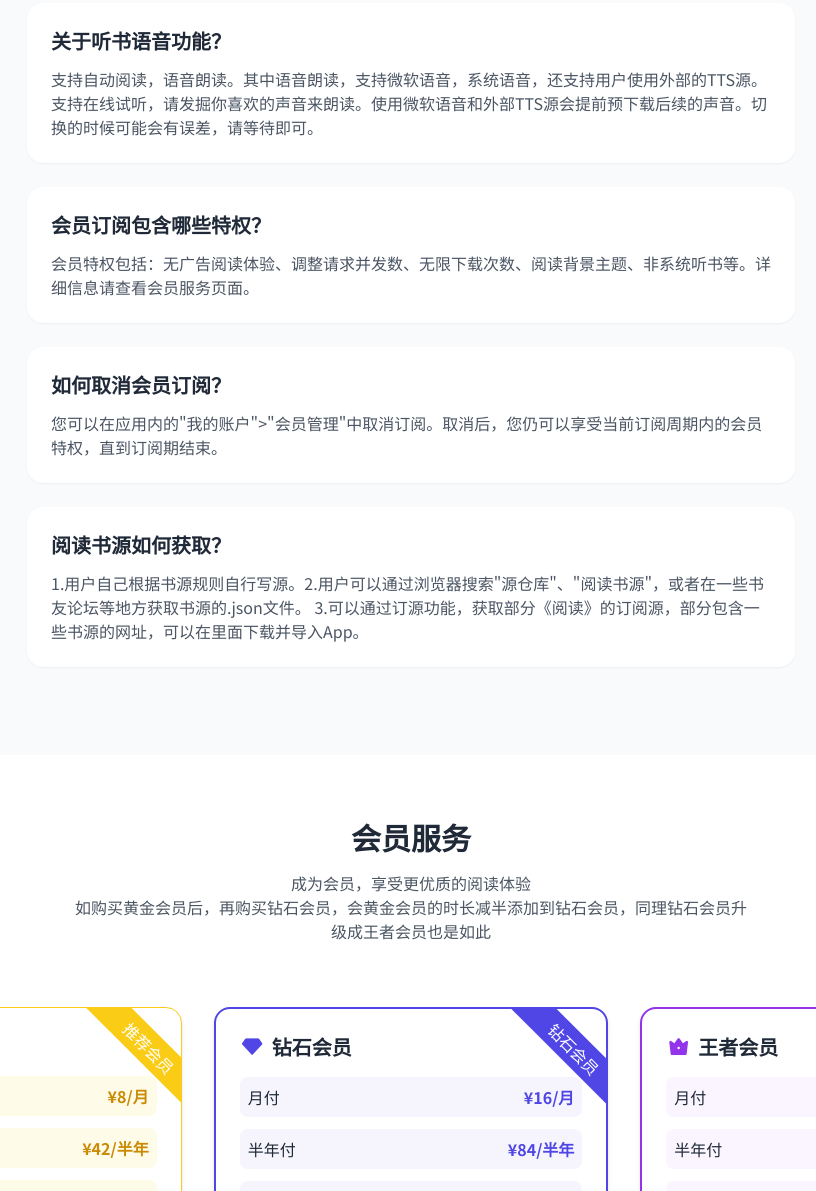
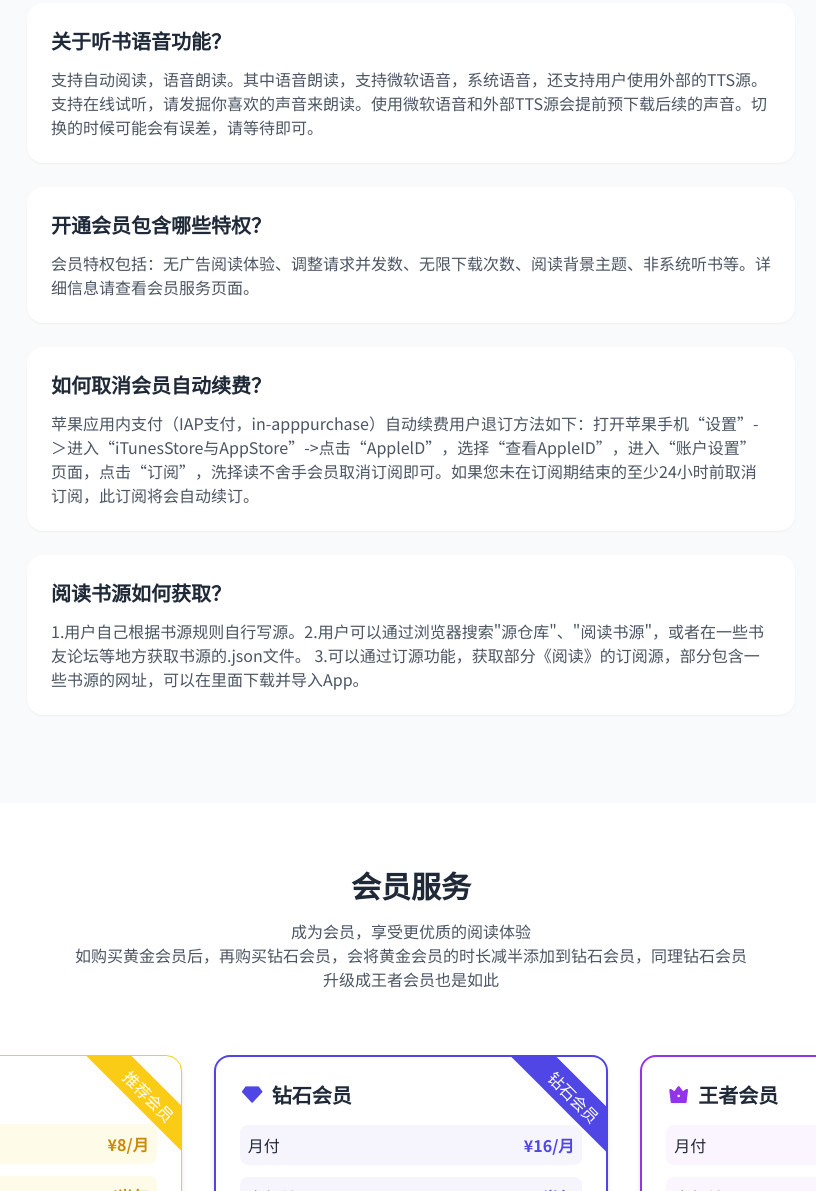
Before and after one commit to yueduyueyou/yueduyueyou, a plain HTML site: page index.html in a window 1280 px wide. Shown: the part 2943-4134 px from the top of the page, without its empty margins (229-1045 px from the left). Drawn offline with nearby package versions, Linux system fonts and the light colour scheme.

Commit message:
Update index.html

```diff
--- a/index.html
+++ b/index.html
@@ -99,6 +99,7 @@ box-shadow: 0 10px 25px -5px rgba(0, 0, 0, 0.1), 0 10px 10px -5px rgba(0, 0, 0,
 <div class="dropdown bg-white shadow-lg rounded p-2">
 <a href="#member-faq" class="block px-4 py-2 text-gray-700 hover:bg-gray-100 hover:text-primary rounded">常见问题</a>
 <a href="https://yueduyueyou.github.io/yueduyueyou/member-agreement.html" class="block px-4 py-2 text-gray-700 hover:bg-gray-100 hover:text-primary rounded">会员协议</a>
+<a href="https://yueduyueyou.github.io/yueduyueyou/auto-renewal-agreement.html" class="block px-4 py-2 text-gray-700 hover:bg-gray-100 hover:text-primary rounded">自动续费协议</a>
 </div>
 </div>
 <button class="bg-primary text-white px-6 py-2 rounded-button hover:bg-opacity-90 transition-all shadow-sm !rounded-button whitespace-nowrap">
@@ -356,12 +357,12 @@ App Store 下载
 支持在线试听，请发掘你喜欢的声音来朗读。使用微软语音和外部TTS源会提前预下载后续的声音。切换的时候可能会有误差，请等待即可。</p>
 </div>
 <div class="mb-6 bg-white p-6 rounded-lg shadow-sm">
-<h3 class="text-xl font-semibold mb-3">会员订阅包含哪些特权？</h3>
+<h3 class="text-xl font-semibold mb-3">开通会员包含哪些特权？</h3>
 <p class="text-gray-600">会员特权包括：无广告阅读体验、调整请求并发数、无限下载次数、阅读背景主题、非系统听书等。详细信息请查看会员服务页面。</p>
 </div>
 <div class="mb-6 bg-white p-6 rounded-lg shadow-sm">
-<h3 class="text-xl font-semibold mb-3">如何取消会员订阅？</h3>
-<p class="text-gray-600">您可以在应用内的"我的账户">"会员管理"中取消订阅。取消后，您仍可以享受当前订阅周期内的会员特权，直到订阅期结束。</p>
+<h3 class="text-xl font-semibold mb-3">如何取消会员自动续费？</h3>
+<p class="text-gray-600">苹果应用内支付（IAP支付，in-apppurchase）自动续费用户退订方法如下：打开苹果手机“设置”-＞进入“iTunesStore与AppStore”->点击“ApplelD”，选择“查看AppleID”，进入“账户设置”页面，点击“订阅”，洗择读不舍手会员取消订阅即可。如果您未在订阅期结束的至少24小时前取消订阅，此订阅将会自动续订。</p>
 </div>
 <div class="mb-6 bg-white p-6 rounded-lg shadow-sm">
 <h3 class="text-xl font-semibold mb-3">阅读书源如何获取？</h3>
@@ -377,7 +378,7 @@ App Store 下载
 <div class="text-center mb-16">
 <h2 class="text-3xl font-bold mb-4">会员服务</h2>
 <p class="text-gray-600 max-w-2xl mx-auto">成为会员，享受更优质的阅读体验</p>
-<p class="text-gray-600 max-w-2xl mx-auto">如购买黄金会员后，再购买钻石会员，会黄金会员的时长减半添加到钻石会员，同理钻石会员升级成王者会员也是如此</p>
+<p class="text-gray-600 max-w-2xl mx-auto">如购买黄金会员后，再购买钻石会员，会将黄金会员的时长减半添加到钻石会员，同理钻石会员升级成王者会员也是如此</p>
 </div>
 <div class="grid grid-cols-1 md:grid-cols-3 gap-8">
 <!-- 黄金会员 -->
```
